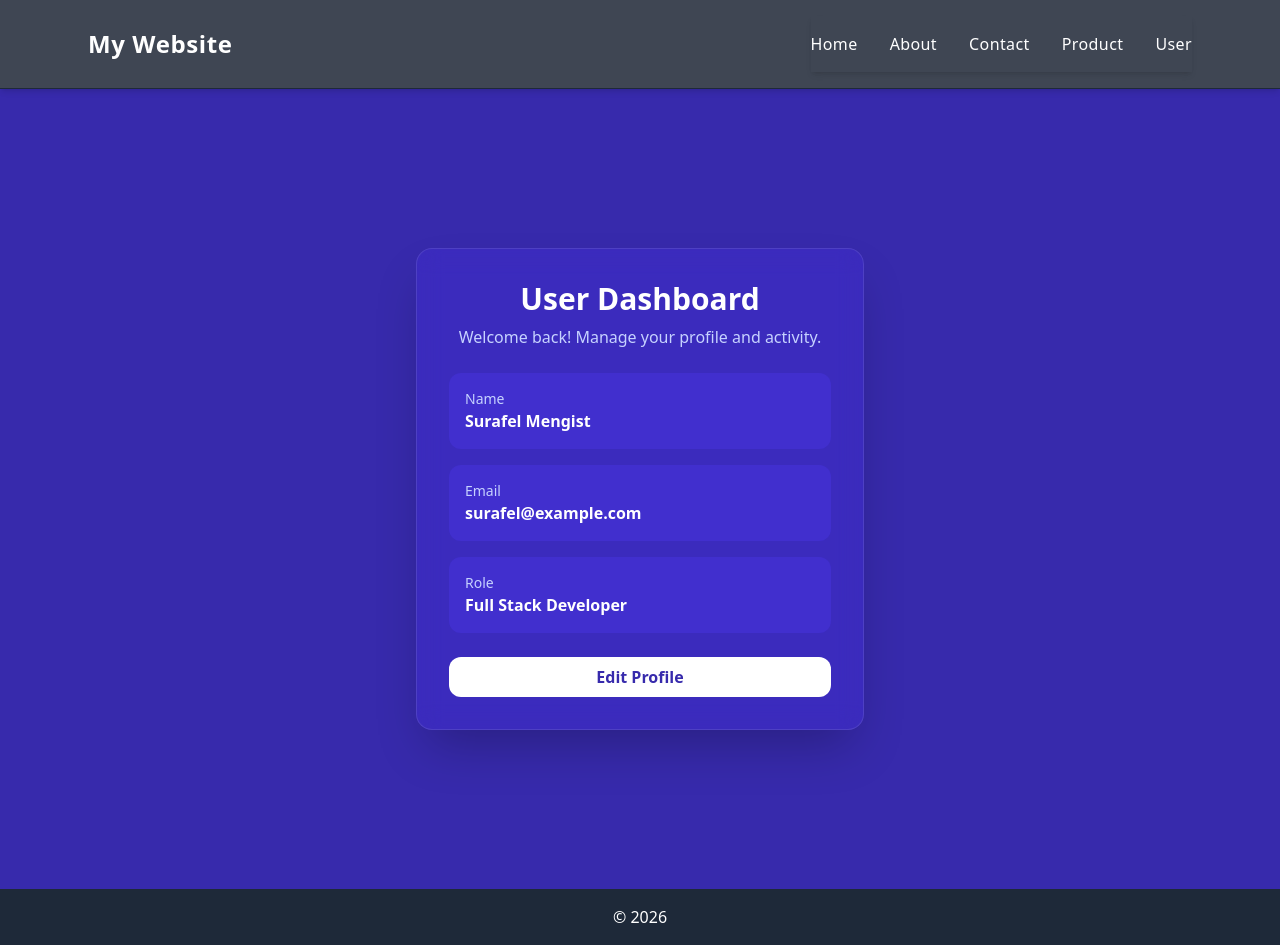
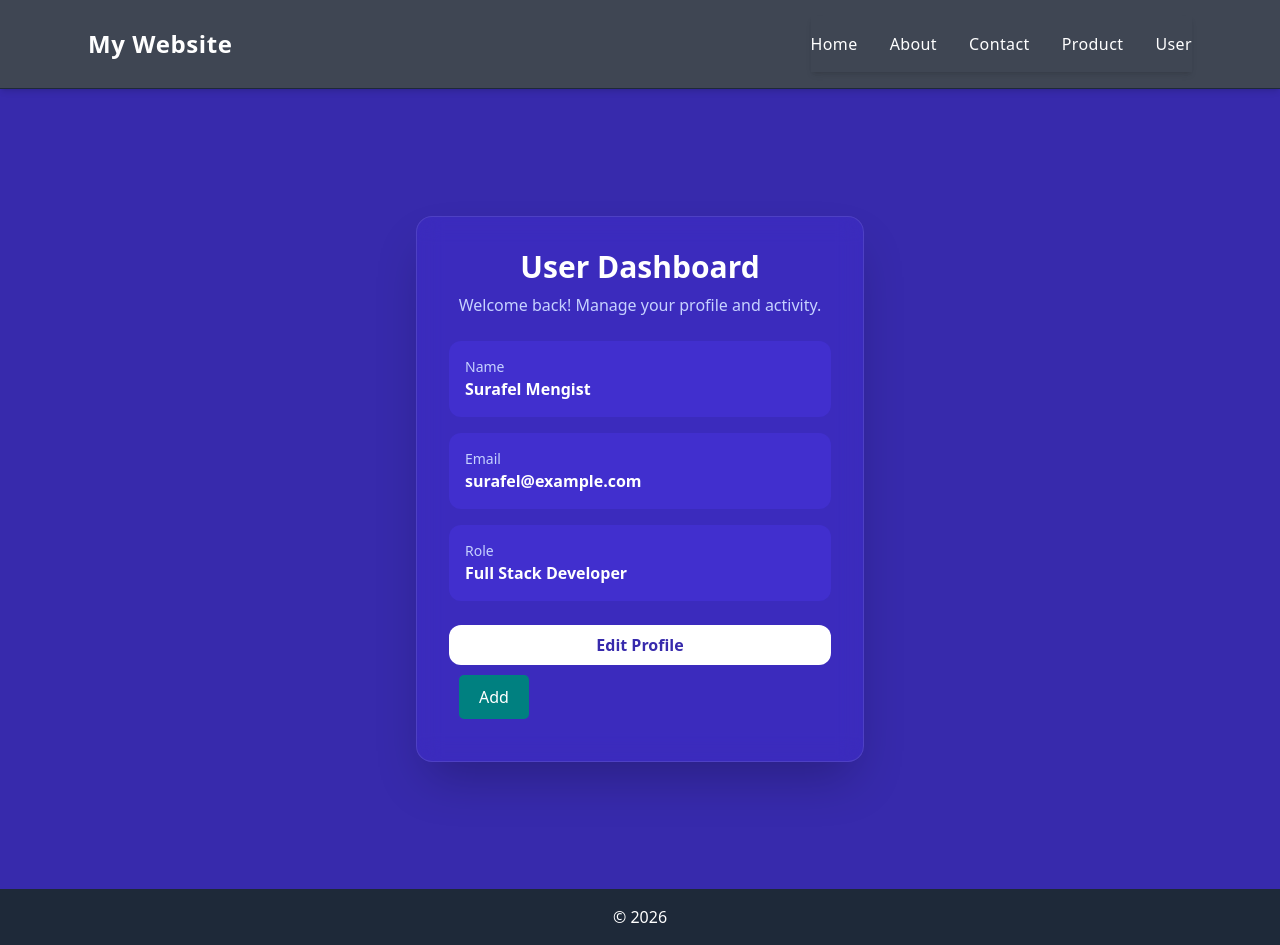
Before and after one commit to abyssiniatech/nextjs_16, a Next.js app: page /user in a window 1280 px wide. Built offline with nearby package versions, Linux system fonts and the light colour scheme.

Commit message:
add css module:

```diff
--- a/src/app/user/page.tsx
+++ b/src/app/user/page.tsx
@@ -1,3 +1,6 @@
+ import styles from "./user.module.css"
+
+
 const UserPage = () => {
   return (
     <div className="min-h-screen bg-indigo-800 text-white flex items-center justify-center px-4">
@@ -31,6 +34,9 @@ const UserPage = () => {
         <button className="mt-6 w-full bg-white text-indigo-800 font-semibold py-2 rounded-xl hover:bg-indigo-100 transition">
           Edit Profile
         </button>
+        <button className={styles.button}>
+          Add
+        </button>
       </div>
     </div>
   );
--- /dev/null
+++ b/src/app/user/user.module.css
@@ -0,0 +1,10 @@
+.button{
+    background-color:teal;
+    color:white;
+    border:none;
+    border-radius:5px;
+    padding:10px 20px;
+    margin:10px;
+
+
+}
```
